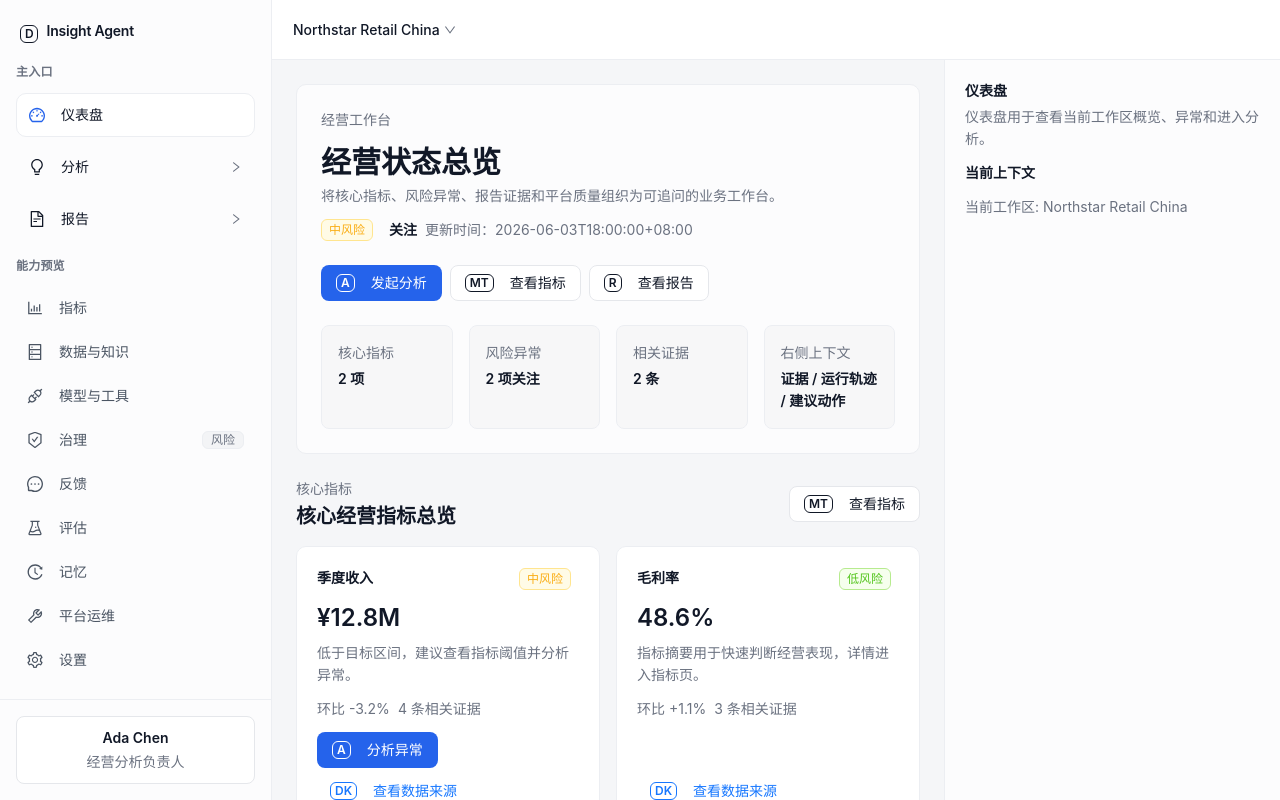
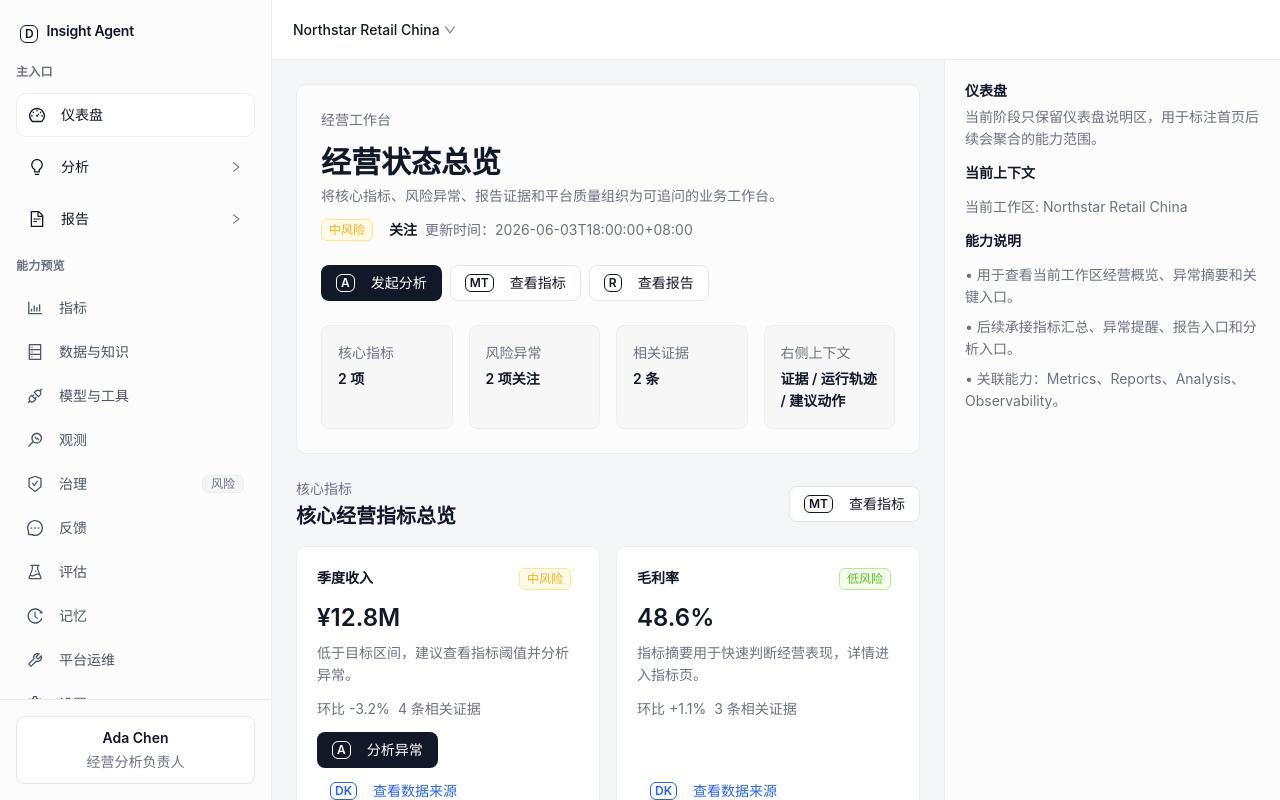
Before and after one commit to arveno/insight-agent-platform, a React (Vite) app in the folder apps/web/: page / in a window 1280 px wide. Built offline with nearby package versions, Linux system fonts and the light colour scheme.

Commit message:
style: 收敛主动作色并补充 inspector 能力说明

```diff
--- a/apps/web/src/app/fixtures/appShellStaticViewModel.ts
+++ b/apps/web/src/app/fixtures/appShellStaticViewModel.ts
@@ -22,6 +22,7 @@ const webNavigationGroups: AppShellNavigationGroupViewModel[] = [
       { key: "metrics", labelKey: "nav.metrics" },
       { key: "data-knowledge", labelKey: "nav.dataKnowledge" },
       { key: "model-tools", labelKey: "nav.modelTools" },
+      { key: "observability", labelKey: "nav.observability" },
       { key: "governance", labelKey: "nav.governance", badgeTextKey: "nav.badge.risk" },
       { key: "feedback", labelKey: "nav.feedback" },
       { key: "evaluation", labelKey: "nav.evaluation" },
@@ -37,59 +38,129 @@ const webNavigationGroups: AppShellNavigationGroupViewModel[] = [
 
 const inspectorByRoute: AppShellStaticViewModel["inspectorByRoute"] = {
   analysis: {
-    descriptionKey: "shell.inspector.analysis.description",
+    capabilityNotes: [
+      "用于承接分析会话、追问和问题定位。",
+      "后续会对接 Agent Run、Tool Calling、Run Trace、RAG Evidence。",
+      "关联能力：Agent Runtime、Tools、RAG、Observability。"
+    ],
+    summary: "当前阶段只保留分析页壳层说明区，用于明确后续分析链路的主要承接面。",
     titleKey: "page.analysis.title"
   },
   dashboard: {
-    descriptionKey: "shell.inspector.dashboard.description",
+    capabilityNotes: [
+      "用于查看当前工作区经营概览、异常摘要和关键入口。",
+      "后续承接指标汇总、异常提醒、报告入口和分析入口。",
+      "关联能力：Metrics、Reports、Analysis、Observability。"
+    ],
+    summary: "当前阶段只保留仪表盘说明区，用于标注首页后续会聚合的能力范围。",
     titleKey: "page.dashboard.title"
   },
   "data-knowledge": {
-    descriptionKey: "shell.inspector.dataKnowledge.description",
+    capabilityNotes: [
+      "用于管理数据源、知识资产和可引用材料。",
+      "后续会对接 RAG、数据源 Schema、知识检索和证据链。",
+      "关联能力：RAG、Source Lineage、Evidence。"
+    ],
+    summary: "当前阶段只保留数据与知识说明区，用于定义后续知识与数据链路的边界。",
     titleKey: "page.dataKnowledge.title"
   },
   evaluation: {
-    descriptionKey: "shell.inspector.evaluation.description",
+    capabilityNotes: [
+      "用于评估模型输出、工具调用质量和任务效果。",
+      "后续会对接评分集、评测任务、Bad Case 分析。",
+      "关联能力：Evaluation Dataset、Scoring、Regression。"
+    ],
+    summary: "当前阶段只保留评估说明区，用于说明后续评测与回归体系的承接点。",
     titleKey: "page.evaluation.title"
   },
   feedback: {
-    descriptionKey: "shell.inspector.feedback.description",
+    capabilityNotes: [
+      "用于承接人工反馈、采纳状态和结果纠偏。",
+      "后续会对接 Bad Case、人工标注、模型改进闭环。",
+      "关联能力：Feedback Loop、Evaluation、Bad Case。"
+    ],
+    summary: "当前阶段只保留反馈说明区，用于标注人工反馈和纠偏闭环的未来入口。",
     titleKey: "page.feedback.title"
   },
   governance: {
-    descriptionKey: "shell.inspector.governance.description",
+    capabilityNotes: [
+      "用于承接权限、风险策略、审计和 Guardrail。",
+      "后续会对接权限边界、工具白名单、操作审计。",
+      "关联能力：Guardrail、Audit、Policy。"
+    ],
+    summary: "当前阶段只保留治理说明区，用于说明策略、审计和权限边界的后续承载位。",
     titleKey: "page.governance.title"
   },
   memory: {
-    descriptionKey: "shell.inspector.memory.description",
+    capabilityNotes: [
+      "用于展示长期记忆、上下文沉淀和可复用偏好。",
+      "后续会对接 Memory Store、Context Policy。",
+      "关联能力：Memory、Context Engineering。"
+    ],
+    summary: "当前阶段只保留记忆说明区，用于说明长期记忆与上下文工程的未来承接方向。",
     titleKey: "page.memory.title"
   },
   metrics: {
-    descriptionKey: "shell.inspector.metrics.description",
+    capabilityNotes: [
+      "用于定义指标口径、阈值、异常规则和血缘。",
+      "后续会对接数据源、指标计算、异常检测。",
+      "关联能力：Data & Knowledge、Observability、Governance。"
+    ],
+    summary: "当前阶段只保留指标说明区，用于标记指标治理与异常检测的未来入口。",
     titleKey: "page.metrics.title"
   },
   "model-tools": {
-    descriptionKey: "shell.inspector.modelTools.description",
+    capabilityNotes: [
+      "用于配置模型、Prompt、工具和工具调用策略。",
+      "后续会对接 Model Gateway、Tool Registry、Prompt Template。",
+      "关联能力：Model Gateway、Tool Calling、Planner。"
+    ],
+    summary: "当前阶段只保留模型与工具说明区，用于明确模型网关和工具注册链路的入口。",
     titleKey: "page.modelTools.title"
   },
   observability: {
-    descriptionKey: "shell.inspector.observability.description",
+    capabilityNotes: [
+      "用于查看运行轨迹、延迟、成本、错误和调用链。",
+      "后续会对接 Run Trace、Token Cost、错误诊断和日志。",
+      "关联能力：LangSmith-like Trace、Run Events、Cost Tracking。"
+    ],
+    summary: "当前阶段只保留观测说明区，用于标记运行追踪和成本可观测性的后续承接位。",
     titleKey: "page.observability.title"
   },
   "platform-operations": {
-    descriptionKey: "shell.inspector.platformOperations.description",
+    capabilityNotes: [
+      "用于平台运维、任务状态、通知和运行健康度。",
+      "后续会对接任务队列、部署状态、运行告警。",
+      "关联能力：Jobs、Notifications、Health Check。"
+    ],
+    summary: "当前阶段只保留平台运维说明区，用于说明任务与平台健康治理的未来入口。",
     titleKey: "page.platformOperations.title"
   },
   reports: {
-    descriptionKey: "shell.inspector.reports.description",
+    capabilityNotes: [
+      "用于沉淀分析结果和报告资产。",
+      "后续会对接报告生成、报告版本、证据引用和导出能力。",
+      "关联能力：Report Generator、Evidence、RAG、Evaluation。"
+    ],
+    summary: "当前阶段只保留报告说明区，用于说明后续报告沉淀和证据引用的主要能力面。",
     titleKey: "page.reports.title"
   },
   settings: {
-    descriptionKey: "shell.inspector.settings.description",
+    capabilityNotes: [
+      "用于承接环境配置、默认策略和用户偏好。",
+      "后续会对接模型默认项、工作区配置和偏好设置。",
+      "关联能力：Workspace Config、User Preferences。"
+    ],
+    summary: "当前阶段只保留设置说明区，用于说明平台默认项和偏好设置的后续承接位。",
     titleKey: "page.settings.title"
   },
   workspace: {
-    descriptionKey: "shell.inspector.workspace.description",
+    capabilityNotes: [
+      "用于承接工作区概况、成员范围和静态切换管理入口。",
+      "后续会对接工作区权限、资源隔离和配置管理。",
+      "关联能力：Workspace Config、Access Control、Governance。"
+    ],
+    summary: "当前阶段只保留工作区说明区，用于标记工作区管理和隔离能力的未来承接面。",
     titleKey: "page.workspace.title"
   }
 };
--- a/apps/web/src/app/layout/AppShell.tsx
+++ b/apps/web/src/app/layout/AppShell.tsx
@@ -102,7 +102,6 @@ export function AppShell() {
             setWorkspaceRefreshFeedback(true);
           }}
           selectedWorkspaceId={selectedWorkspaceId}
-          workspaceLabel={t("shell.workspace.currentLabel")}
           workspaceMenuLabel={t("shell.workspace.currentLabel")}
           workspaces={appShellStaticViewModel.workspaces}
         />
--- a/apps/web/src/app/layout/AppShellInspector.tsx
+++ b/apps/web/src/app/layout/AppShellInspector.tsx
@@ -14,7 +14,7 @@ export function AppShellInspector({ inspector, workspaceName }: AppShellInspecto
 
   return (
     <RightAssistPanel
-      description={t(inspector.descriptionKey as I18nMessageKey)}
+      description={inspector.summary}
       title={t(inspector.titleKey as I18nMessageKey)}
     >
       <Space
@@ -26,6 +26,17 @@ export function AppShellInspector({ inspector, workspaceName }: AppShellInspecto
         <Typography.Paragraph
           style={{ color: token.colorTextDescription, margin: 0 }}
         >{`${t("shell.workspace.currentLabel")}: ${workspaceName}`}</Typography.Paragraph>
+        <Typography.Text strong>能力说明</Typography.Text>
+        <Space direction="vertical" size={8} style={{ width: "100%" }}>
+          {inspector.capabilityNotes.map((note) => (
+            <Typography.Paragraph
+              key={note}
+              style={{ color: token.colorTextDescription, margin: 0 }}
+            >
+              {`• ${note}`}
+            </Typography.Paragraph>
+          ))}
+        </Space>
       </Space>
     </RightAssistPanel>
   );
--- a/apps/web/src/app/models/appShellViewModel.ts
+++ b/apps/web/src/app/models/appShellViewModel.ts
@@ -26,7 +26,8 @@ export type AppShellNavigationGroupViewModel = {
 };
 
 export type AppShellInspectorViewModel = {
-  descriptionKey: string;
+  capabilityNotes: string[];
+  summary: string;
   titleKey: string;
 };
 
--- a/apps/web/src/shared/layout/shell/HeaderBar.tsx
+++ b/apps/web/src/shared/layout/shell/HeaderBar.tsx
@@ -17,7 +17,6 @@ export type HeaderBarProps = {
   onOpenWorkspaceManagement?: () => void;
   onSelectWorkspace?: (workspaceId: string) => void;
   selectedWorkspaceId: string;
-  workspaceLabel: ReactNode;
   workspaceMenuLabel: ReactNode;
   workspaces: HeaderBarWorkspaceOption[];
 };
--- a/apps/web/src/shared/theme/antdTheme.ts
+++ b/apps/web/src/shared/theme/antdTheme.ts
@@ -10,7 +10,6 @@ const baseToken = {
   boxShadow: "0 1px 2px rgba(15, 23, 42, 0.04)",
   boxShadowSecondary: "0 1px 2px rgba(15, 23, 42, 0.04)",
   boxShadowTertiary: "none",
-  colorPrimary: shellThemeTokens.colorPrimary,
   controlHeight: 36,
   controlHeightSM: 30
 } satisfies ThemeConfig["token"];
@@ -23,13 +22,23 @@ const lightToken = {
   colorBorderSecondary: "#eceef2",
   colorFillSecondary: "#f3f4f6",
   colorFillTertiary: "#f8fafc",
-  colorPrimaryBg: "#eff6ff",
-  colorPrimaryBorder: "#dbeafe",
+  colorLink: shellThemeTokens.colorLink,
+  colorLinkActive: shellThemeTokens.colorLinkActive,
+  colorLinkHover: shellThemeTokens.colorLinkHover,
+  colorPrimary: shellThemeTokens.colorActionPrimaryLight,
+  colorPrimaryActive: shellThemeTokens.colorActionPrimaryLightActive,
+  colorPrimaryBg: "#f3f4f6",
+  colorPrimaryBgHover: "#eceef2",
+  colorPrimaryBorder: "#e5e7eb",
+  colorPrimaryHover: shellThemeTokens.colorActionPrimaryLightHover,
+  colorPrimaryText: shellThemeTokens.colorLink,
+  colorPrimaryTextActive: shellThemeTokens.colorLinkActive,
+  colorPrimaryTextHover: shellThemeTokens.colorLinkHover,
   colorText: "#111827",
   colorTextDescription: "#6b7280",
   colorTextSecondary: "#4b5563",
-  controlItemBgActive: "#eef4ff",
-  controlItemBgActiveHover: "#e8f0ff"
+  controlItemBgActive: "#f3f4f6",
+  controlItemBgActiveHover: "#eceef2"
 } satisfies ThemeConfig["token"];
 
 const darkToken = {
@@ -40,13 +49,23 @@ const darkToken = {
   colorBorderSecondary: "#222a36",
   colorFillSecondary: "#1b2230",
   colorFillTertiary: "#151b26",
-  colorPrimaryBg: "#172554",
-  colorPrimaryBorder: "#1d4ed8",
+  colorLink: "#60a5fa",
+  colorLinkActive: "#93c5fd",
+  colorLinkHover: "#7dd3fc",
+  colorPrimary: shellThemeTokens.colorActionPrimaryDark,
+  colorPrimaryActive: shellThemeTokens.colorActionPrimaryDarkActive,
+  colorPrimaryBg: "#1b2230",
+  colorPrimaryBgHover: "#232c3a",
+  colorPrimaryBorder: "#2b3340",
+  colorPrimaryHover: shellThemeTokens.colorActionPrimaryDarkHover,
+  colorPrimaryText: "#60a5fa",
+  colorPrimaryTextActive: "#93c5fd",
+  colorPrimaryTextHover: "#7dd3fc",
   colorText: "#f3f4f6",
   colorTextDescription: "#9ca3af",
   colorTextSecondary: "#c5cad3",
-  controlItemBgActive: "#172554",
-  controlItemBgActiveHover: "#1e3a8a"
+  controlItemBgActive: "#1b2230",
+  controlItemBgActiveHover: "#232c3a"
 } satisfies ThemeConfig["token"];
 
 const sharedComponentTheme: ThemeConfig["components"] = {
@@ -68,6 +87,7 @@ const sharedComponentTheme: ThemeConfig["components"] = {
     paddingBlockSM: 4,
     paddingInline: 14,
     paddingInlineSM: 12,
+    primaryColor: shellThemeTokens.colorActionPrimaryTextLight,
     primaryShadow: "none",
     textHoverBg: "#f3f4f6"
   },
@@ -121,6 +141,7 @@ export const darkAntdTheme: ThemeConfig = {
       defaultHoverBg: "#171b23",
       defaultHoverBorderColor: "#3a4555",
       defaultHoverColor: "#f3f4f6",
+      primaryColor: shellThemeTokens.colorActionPrimaryTextDark,
       textHoverBg: "#1b2230"
     },
     Card: {
--- a/apps/web/src/shared/theme/tokens.ts
+++ b/apps/web/src/shared/theme/tokens.ts
@@ -7,10 +7,20 @@
  * 当前 token 只服务静态 UI Shell，不承接业务状态、用户偏好持久化或后端配置。
  */
 export const shellThemeTokens = {
+  colorActionPrimaryDark: "#f3f4f6",
+  colorActionPrimaryDarkActive: "#e5e7eb",
+  colorActionPrimaryDarkHover: "#ffffff",
+  colorActionPrimaryLight: "#111827",
+  colorActionPrimaryLightActive: "#030712",
+  colorActionPrimaryLightHover: "#1f2937",
+  colorActionPrimaryTextDark: "#111827",
+  colorActionPrimaryTextLight: "#ffffff",
+  colorLink: "#2563eb",
+  colorLinkActive: "#1e40af",
+  colorLinkHover: "#1d4ed8",
   borderRadius: 8,
   borderRadiusLG: 10,
   borderRadiusSM: 6,
-  colorPrimary: "#2563eb",
   headerHeight: 60,
   headerPaddingInline: 20,
   inspectorWidth: 336,
```
Also changed, not shown: 1 other file (tests, documents, lock files or other folders).
